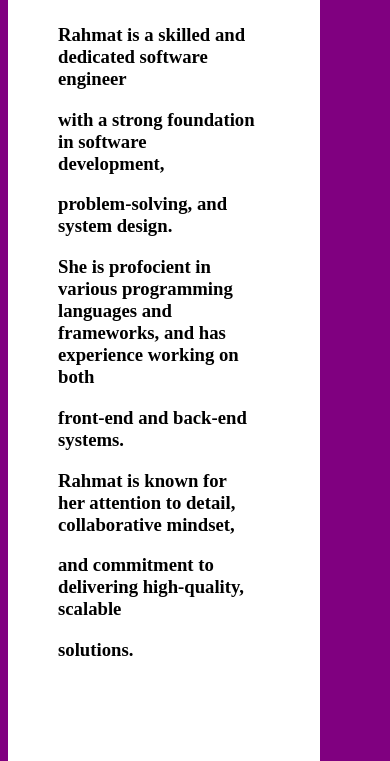
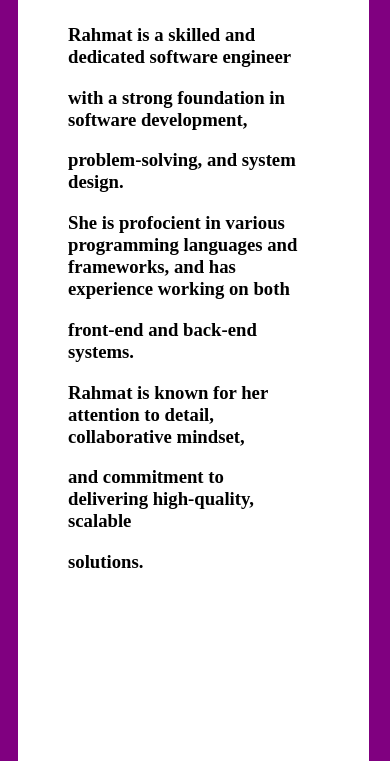
Before and after one commit to Ramzy-glitch/Rahmat, a plain HTML site: page Index.html in a window 390 px wide. Shown: the part 256-1017 px from the top of the page. Drawn offline with Linux system fonts and the light colour scheme.

Commit message:
Update Style.css
Updated main

```diff
--- a/Style.css
+++ b/Style.css
@@ -134,10 +134,10 @@ a:hover{
         width: 100%;
     }
     #Main{
-        width: 80%;
+        width: 90%;
         height: 1400px;
         display: block;
-        margin: 20px 0 0 0;
+        margin: 20px 0 0 10px;
     }
     #text{
         width: 80%;
```
